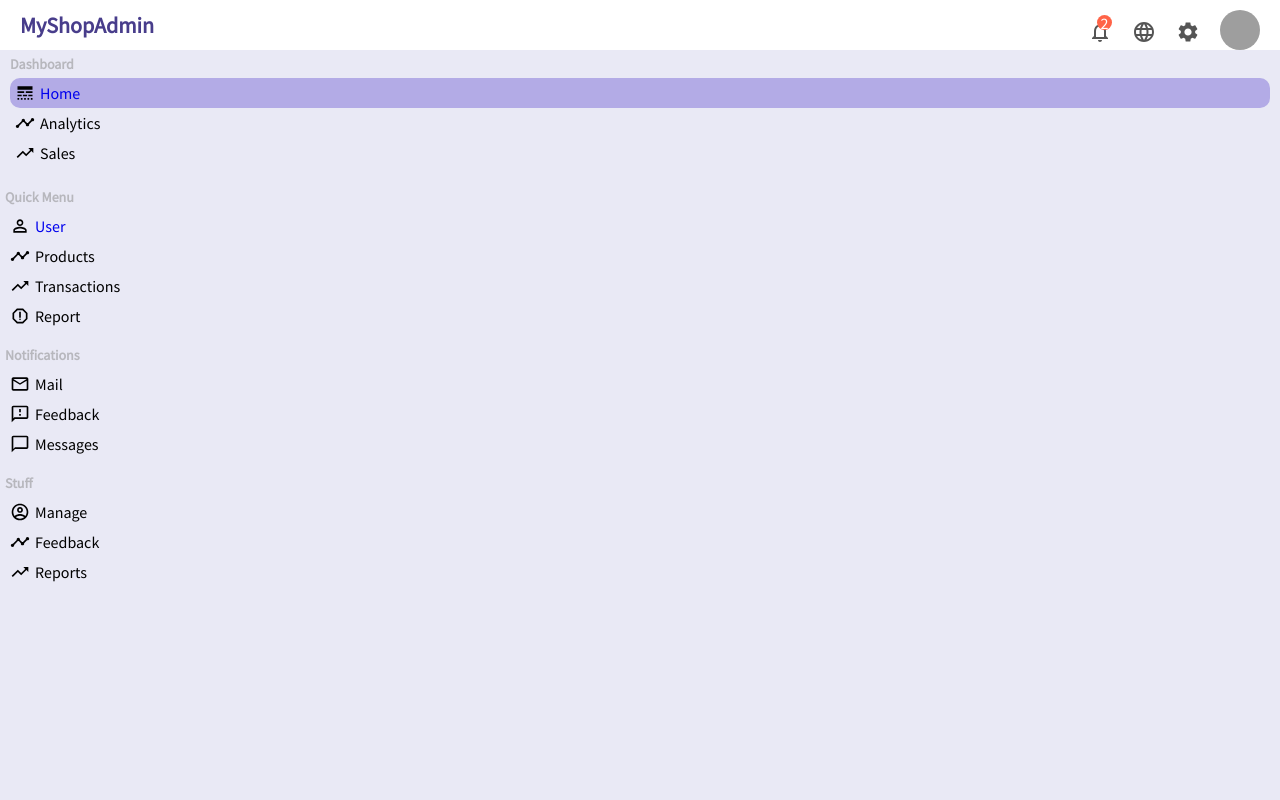
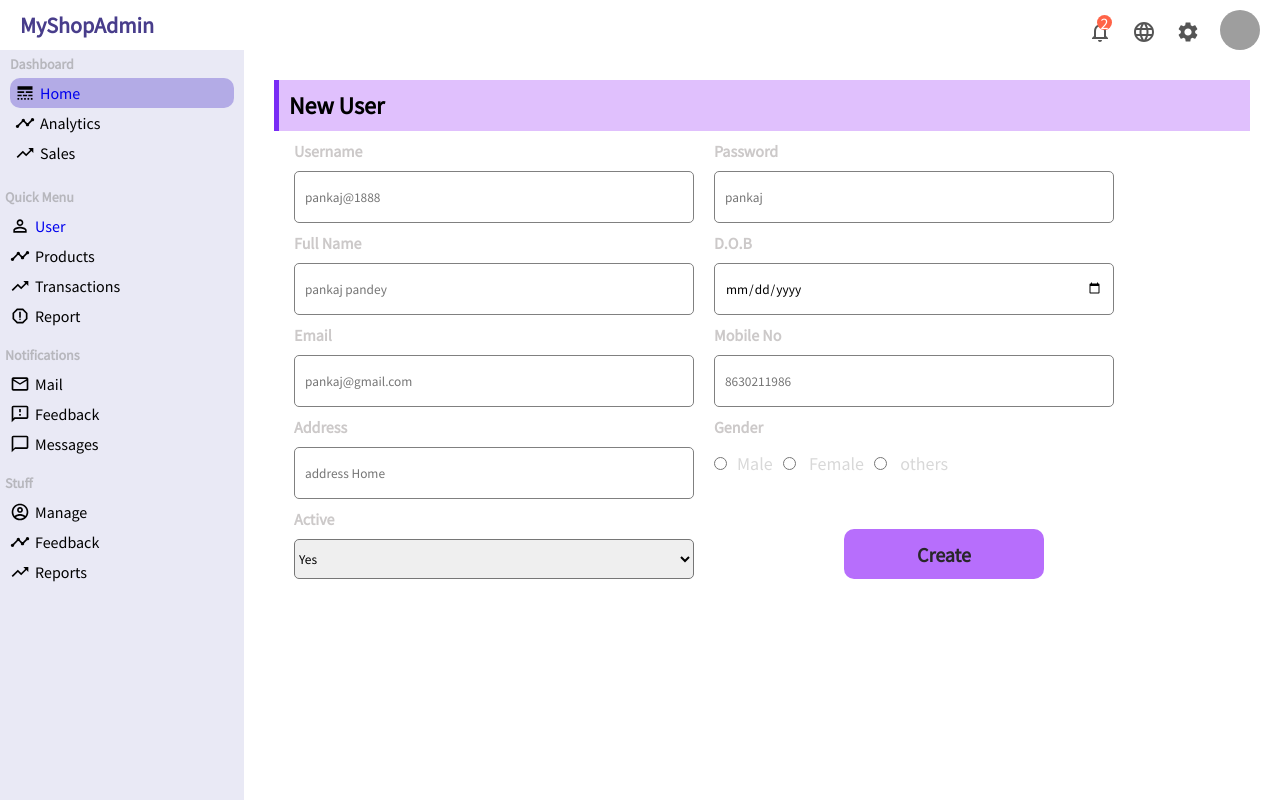
Before and after one commit to pank1999/Myshop-E-commerce-app, a React (Create React App) app in the folder admin-dashboard/: page /AddNewUser in a window 1280 px wide. Built offline with nearby package versions, Linux system fonts and the light colour scheme; grey boxes are pictures that could not be loaded.

Commit message:
new user page created

```diff
--- a/admin-dashboard/src/App.js
+++ b/admin-dashboard/src/App.js
@@ -5,6 +5,7 @@ import Home from "./Pages/Home";
 import {Routes,Route} from "react-router-dom";
 import UserList from "./Pages/userList/UserList";
 import User from "./Pages/user/User";
+import NewUser from "./Pages/NewUser/NewUser";
 function App() {
   return (
     <div className="App">
@@ -14,7 +15,8 @@ function App() {
           <Routes>
             <Route path="/" element={<Home />} />
             <Route exact path="/Users" element={<UserList />} />
-            <Route path="/Users/EditUser/:userid" element={<User />} />
+            <Route  path="/Users/EditUser/:userid" element={<User />} />
+            <Route exact path="/AddNewUser" element={<NewUser /> } />
           </Routes>
 
         </div>
--- /dev/null
+++ b/admin-dashboard/src/Pages/NewUser/NewUser.css
@@ -0,0 +1,60 @@
+.NewUser{
+    flex:4;
+    padding: 30px;
+
+}
+.Title{
+    padding: 10px;
+    border-left: 5px solid rgb(121, 44, 245);
+    background-color: rgb(224, 192, 253);
+}
+.UserForm{
+  display: flex;
+  flex-wrap: wrap;
+}
+
+.UserFormItem{
+   width: 400px;
+   display: flex;
+   flex-direction: column;
+   margin-top: 10px;
+   margin-left: 20px;
+}
+.UserFormItem>labal{
+    margin-bottom: 10px;
+    font-size: 16px;
+    font-weight: 600;
+    color: rgb(204, 201, 201);
+}
+.UserFormItem>input{
+    height: 30px;
+    border-radius: 5px;
+    padding: 10px;
+    border: 1px solid gray;
+}
+.Gender>input{
+  margin-top: 10px;
+}
+.Gender>span{
+    margin: 10px;
+    font-size: 18px;
+    color: rgb(216, 216, 216);
+}
+.userSelect{
+    height: 40px;
+    border-radius: 5px;
+
+}
+.userAddButton{
+    width: 200px;
+    border: none;
+    margin-top: 30px;
+    margin-left: 150px;
+    font-size: 20px;
+    cursor: pointer;
+    font-weight: 600;
+    height: 50px;
+    border-radius: 10px;
+    background-color: rgb(183, 110, 252);
+    color: rgb(40, 39, 41);
+}
--- /dev/null
+++ b/admin-dashboard/src/Pages/NewUser/NewUser.jsx
@@ -0,0 +1,56 @@
+import './NewUser.css';
+
+export default function NewUser() {
+  return (
+    <div className='NewUser'>
+        <h2 className='Title'>New User</h2>
+        <form className='UserForm'>
+             <div className='UserFormItem'>
+                    <labal>Username</labal>
+                    <input type="text" placeholder='pankaj@1888'/>
+             </div>
+             <div className='UserFormItem'>
+                    <labal>Password</labal>
+                    <input type="password" placeholder="pankaj"/>
+             </div>
+             <div className='UserFormItem'>
+                    <labal>Full Name</labal>
+                    <input type="text" placeholder='pankaj pandey'/>
+             </div>
+             <div className='UserFormItem'>
+                    <labal>D.O.B</labal>
+                    <input type="date" placeholder='02/09/2000'/>
+             </div>
+             <div className='UserFormItem'>
+                    <labal>Email</labal>
+                    <input type="email" placeholder="pankaj@gmail.com"/>
+             </div>
+             <div className='UserFormItem'>
+                    <labal>Mobile No</labal>
+                    <input type="text" placeholder="8630211986"/>
+             </div>
+             <div className='UserFormItem'>
+                    <labal>Address</labal>
+                    <input type="text" placeholder="address Home"/>
+             </div>
+             <div className='UserFormItem'>
+                    <labal>Gender</labal>
+                    <div className='Gender'>
+                       <input type="radio" name="gender" id='male' value="male" /><span>Male</span>
+                       <input type="radio" name="gender"  id='female' value="female"/> <span>Female</span>
+                       <input type="radio" name="gender" id='others' value="others" /> <span>others</span>
+                    </div>
+             </div>
+             <div className='UserFormItem'>
+                    <labal>Active</labal>
+                    <select className='userSelect' name='active' id='active'>
+                        <option  value="Yes">Yes</option>
+                        <option  value="No">No</option>
+                    </select>
+             </div>
+             <button className='userAddButton'>Create</button>
+
+        </form>
+    </div>
+  )
+}
--- a/admin-dashboard/src/Pages/user/User.css
+++ b/admin-dashboard/src/Pages/user/User.css
@@ -14,6 +14,7 @@
     background-color: rgb(39, 218, 39);
     color: black;
     border-radius: 5px;
+    cursor: pointer;
     margin-right: 50px;
     font-size: 18px;
 }
--- a/admin-dashboard/src/Pages/user/User.jsx
+++ b/admin-dashboard/src/Pages/user/User.jsx
@@ -1,12 +1,16 @@
 import "./User.css";
 import {CalendarToday, EmailOutlined, PermIdentity, PhoneAndroid, Publish} from "@material-ui/icons";
+import {Link} from "react-router-dom";
 
 export default function  User() {
   return (
     <div className='User' >
         <div className="UserTitleContainer">
             <h2 className="userTitle">Edit User</h2>
-            <button className="CreateUserButton">Create</button>
+            <Link to="/AddNewUser">
+                <button className="CreateUserButton" >Create</button>
+            </Link>
+
         </div>
         <div className="UserContainer">
              <div className="UserShow">
```
